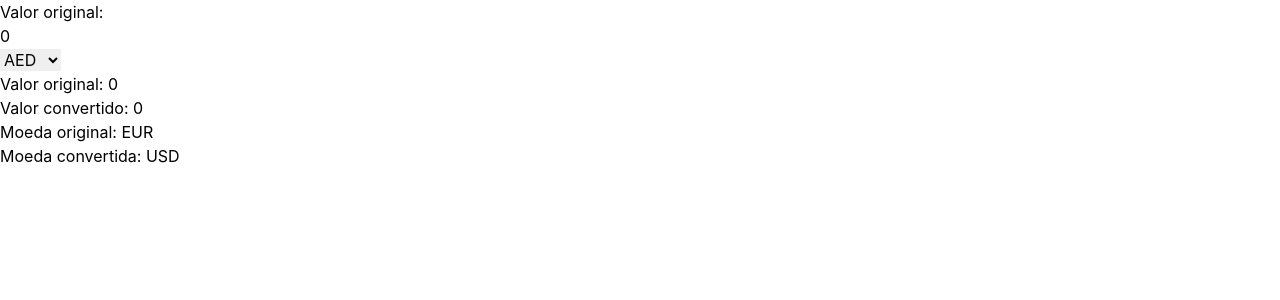
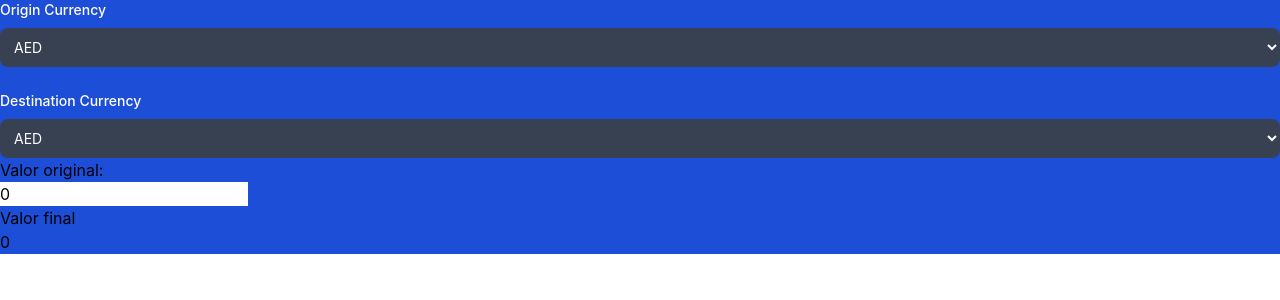
Before and after one commit to slimawill/TrueCurrency, a React (Create React App) app: page / in a window 1280 px wide. Shown: the top 300 px of the page. Built offline with nearby package versions, Linux system fonts and the light colour scheme; no server answers.

Commit message:
created a display component

```diff
--- a/src/App.js
+++ b/src/App.js
@@ -3,6 +3,7 @@ import InputCurrency from './Input';
 import API_Fetch from './API_Fetch';
 import SelectCurrency from './Selector';
 import './App.css';
+import Display from './Display';
 
 
 function App() {
@@ -10,18 +11,16 @@ function App() {
   const [originCurrency, setOriginCurrency] = useState("EUR");
   const [destinationCurrency, setDestinationCurrency] = useState("USD");
   const [multiplicationFactor, setMultiplicationFactor] = useState(1);
+  let finalValue = originValue*multiplicationFactor;
 
   return (
     <>
-    <InputCurrency inputValue={originValue} onValueChange={setOriginValue}/>
     <API_Fetch originCurrency={originCurrency} destinationCurrency={destinationCurrency} onConvert={setMultiplicationFactor}/>
-    <SelectCurrency/>
-    <div>
-      <p>Valor original: {originValue}</p>
-      <p>Valor convertido: {originValue*multiplicationFactor}</p>
-      <p>Moeda original: {originCurrency}</p>
-      <p>Moeda convertida: {destinationCurrency}</p>
-    </div>
+    <Display finalValue={finalValue}>
+      <InputCurrency inputValue={originValue} onValueChange={setOriginValue}/>
+      <SelectCurrency onChangeCurrency={setOriginCurrency} nameCurrency="Origin Currency"/><br/>
+      <SelectCurrency onChangeCurrency={setDestinationCurrency} nameCurrency="Destination Currency"/>
+    </Display>
     </>
   );
 }
--- a/src/Display.js
+++ b/src/Display.js
@@ -1,7 +1,25 @@
 import React from 'react';
 
-function outputCurrency(){
+function Display({children, finalValue}){
+    console.log(children);
+    return(
+        <div className='w-full h-full bg-blue-700'>
+            <div>
+                {children[1]}<br/>
+                {children[3]}
+            </div>
+            <div>
+                {children[0]}
+            </div>
 
+            <div>
+                <h2>Valor final</h2>
+                <div>
+                    <h3>{finalValue}</h3>
+                </div>
+            </div>
+        </div>
+    )
 }
 
-export default outputCurrency;
+export default Display;
--- a/src/Selector.js
+++ b/src/Selector.js
@@ -174,11 +174,17 @@ const currency = {
     "ZWL": 349.919574
 }
 
-function SelectCurrency(){
+function SelectCurrency({nameCurrency, onChangeCurrency}){
     return(
         <>
-            <select name="originCurrency" id="originCurrency">
-                <Options/>
+            <label
+                className='block mb-2 text-sm font-medium text-white'
+                htmlFor={nameCurrency}>{nameCurrency}</label>
+
+            <select className=' text-sm rounded-lg focus:ring-blue-500 focus:border-blue-500 block w-full p-2.5 bg-gray-700 border-gray-600 placeholder-gray-400 text-white focus:ring-blue-500 focus:border-blue-500'
+                name="originCurrency"
+                id={nameCurrency}>
+                    <Options/>
             </select>
         </>
     )
```
